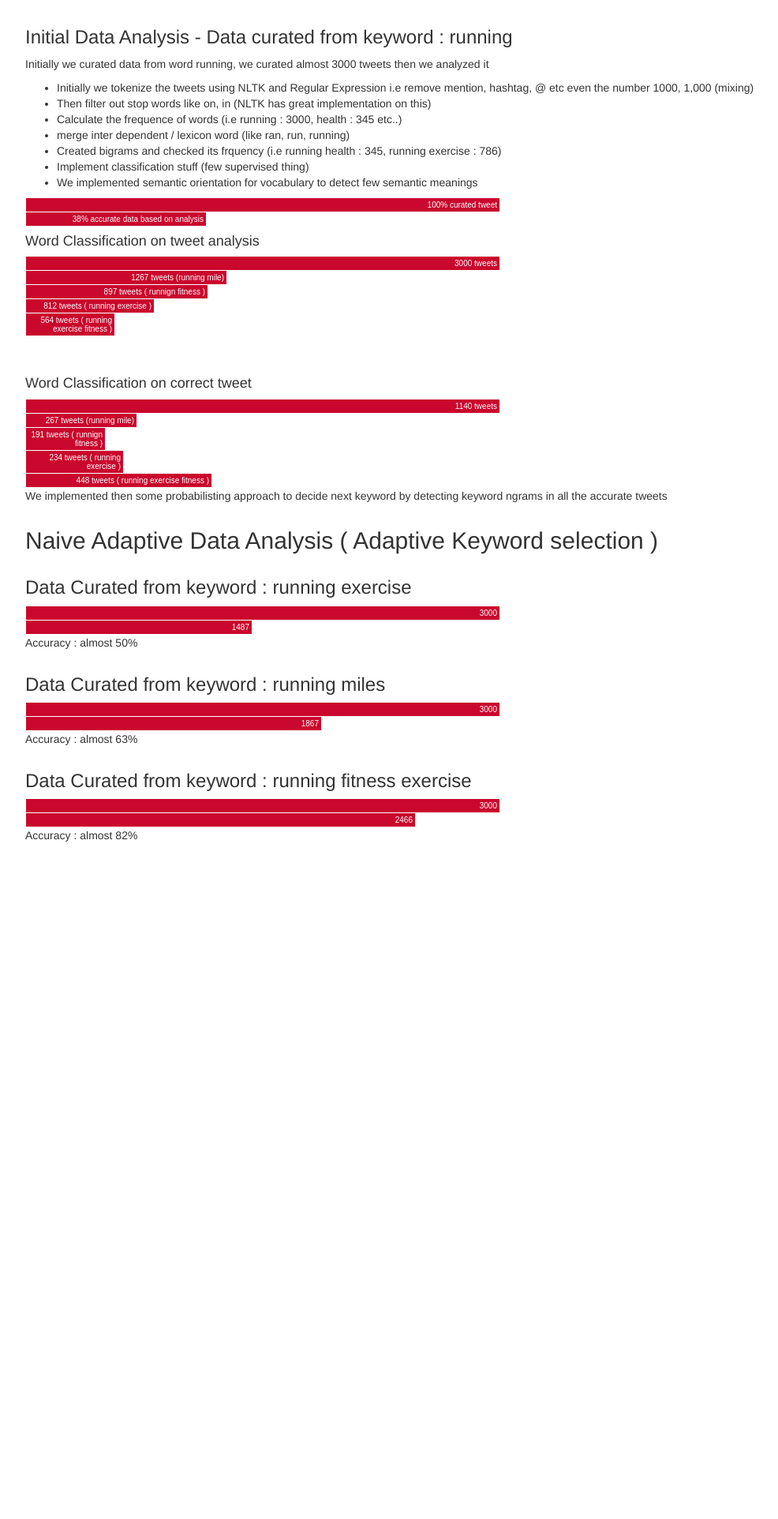
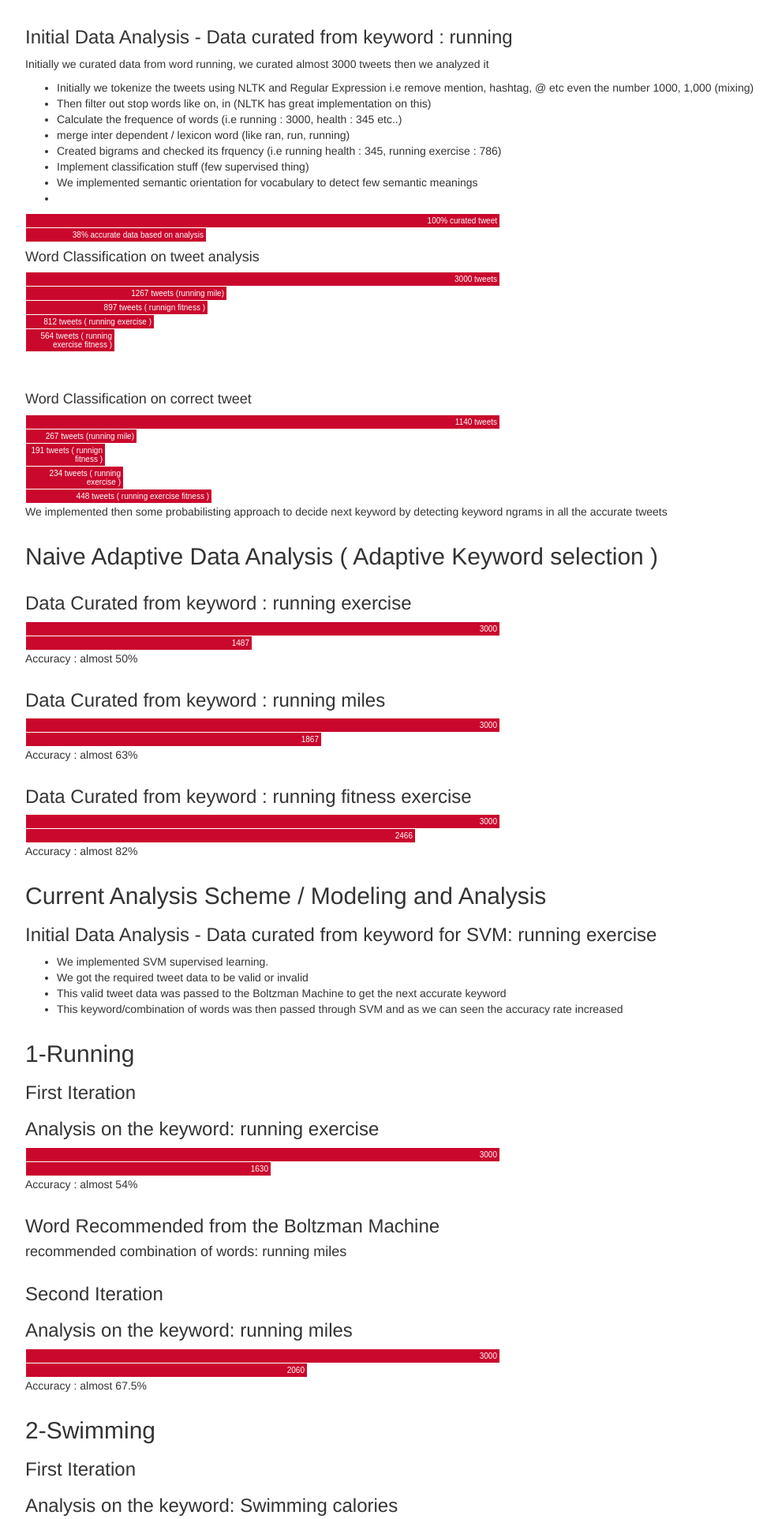
Before and after one commit to rutgersse/twitter-backend, a Django app: page / in a window 1280 px wide. Shown: the part 321-2245 px from the top of the page at 79% size, without its empty margins (38-1024 px from the left). Before the commit the page ends 1387 px from the top, so only its background shows below. Run offline with Django 3.2, Linux system fonts and the light colour scheme; data that the repository does not hold is empty; some libraries are stand-ins or nearby versions.

Commit message:
modified

```diff
--- a/template/index.html
+++ b/template/index.html
@@ -33,6 +33,8 @@
 			<li>Created bigrams and checked its frquency (i.e running health : 345, running exercise : 786)</li>
 			<li>Implement classification stuff (few supervised thing)</li>
 			<li>We implemented semantic orientation for vocabulary to detect few semantic meanings</li>
+			<li> </li>
+
 		</ul>
 
 		<style>
@@ -139,6 +141,195 @@
 		</div>
 
 
+
 	</div>
+
+
+
+	<div class="container">
+		<h2>Current Analysis Scheme / Modeling and Analysis</h2>
+		<h3>Initial Data Analysis - Data curated from keyword for SVM: running exercise</h3>
+		<ul>
+			<li>We implemented SVM supervised learning.</li>
+			<li>We got the required tweet data to be valid or invalid</li>
+			<li>This valid tweet data was passed to the Boltzman Machine to get the next accurate keyword</li>
+			<li>This keyword/combination of words was then passed through SVM and as we can seen the accuracy rate increased</li>
+		</ul>
+	</div>
+
+	<div class="container">
+		<h2>1-Running</h2>
+		<h3>First Iteration</h3>
+
+		<h3>Analysis on the keyword: running exercise</h3>
+
+		<style>
+
+			.chart div {
+			  font: 10px sans-serif;
+			  background-color: #ca072d;
+			  text-align: right;
+			  padding: 3px;
+			  margin: 1px;
+			  color: white;
+			}
+		</style>
+		<div class="chart">
+		  	<div style="width: 600px;">3000</div>
+		  	<div style="width: 310px;">1630</div>
+
+		 </div>
+		 <p> Accuracy : almost 54% </p>
+
+		</div>
+
+		<div class="container">
+			<h3>Word Recommended from the Boltzman Machine</h3>
+			<h4>recommended combination of words: running miles</h4>
+
+		</div>
+
+		<div class="container">
+		<h3>Second Iteration</h3>
+		<h3>Analysis on the keyword: running miles</h3>
+
+		<style>
+
+			.chart div {
+			  font: 10px sans-serif;
+			  background-color: #ca072d;
+			  text-align: right;
+			  padding: 3px;
+			  margin: 1px;
+			  color: white;
+			}
+		</style>
+		<div class="chart">
+		  	<div style="width: 600px;">3000</div>
+		  	<div style="width: 356px;">2060</div>
+
+		 </div>
+		 <p> Accuracy : almost 67.5% </p>
+
+		</div>
+
+		<div class="container">
+		<h2>2-Swimming</h2>
+		<h3>First Iteration</h3>
+
+		<h3>Analysis on the keyword: Swimming calories</h3>
+
+		<style>
+
+			.chart div {
+			  font: 10px sans-serif;
+			  background-color: #ca072d;
+			  text-align: right;
+			  padding: 3px;
+			  margin: 1px;
+			  color: white;
+			}
+		</style>
+		<div class="chart">
+		  	<div style="width: 600px;">3000</div>
+		  	<div style="width: 290px;">1533</div>
+
+		 </div>
+		 <p> Accuracy : almost 50% </p>
+
+		</div>
+
+		<div class="container">
+			<h3>Word Recommended from the Boltzman Machine</h3>
+			<h4>recommended combination of words: swimming hour calories</h4>
+
+		</div>
+
+		<div class="container">
+		<h3>Second Iteration</h3>
+		<h3>Analysis on the keyword: swimming hour calories</h3>
+
+		<style>
+
+			.chart div {
+			  font: 10px sans-serif;
+			  background-color: #ca072d;
+			  text-align: right;
+			  padding: 3px;
+			  margin: 1px;
+			  color: white;
+			}
+		</style>
+		<div class="chart">
+		  	<div style="width: 600px;">3000</div>
+		  	<div style="width: 380px;">2300</div>
+
+		 </div>
+		 <p> Accuracy : almost 78% </p>
+
+		</div>
+
+		<div class="container">
+		<h2>3-Gym</h2>
+		<h3>First Iteration</h3>
+
+		<h3>Analysis on the keyword: Gym Workout</h3>
+
+		<style>
+
+			.chart div {
+			  font: 10px sans-serif;
+			  background-color: #ca072d;
+			  text-align: right;
+			  padding: 3px;
+			  margin: 1px;
+			  color: white;
+			}
+		</style>
+		<div class="chart">
+		  	<div style="width: 600px;">3000</div>
+		  	<div style="width: 200px;">990</div>
+
+		 </div>
+		 <p> Accuracy : almost 33% </p>
+
+		</div>
+
+		<div class="container">
+			<h3>Word Recommended from the Boltzman Machine</h3>
+			<h4>recommended combination of words: Gym Workout Hours</h4>
+
+		</div>
+
+		<div class="container">
+		<h3>Second Iteration</h3>
+		<h3>Analysis on the keyword: Gym Workout Hours</h3>
+
+		<style>
+
+			.chart div {
+			  font: 10px sans-serif;
+			  background-color: #ca072d;
+			  text-align: right;
+			  padding: 3px;
+			  margin: 1px;
+			  color: white;
+			}
+		</style>
+		<div class="chart">
+		  	<div style="width: 600px;">3000</div>
+		  	<div style="width: 375px;">2200</div>
+
+		 </div>
+		 <p> Accuracy : almost 75% </p>
+
+		</div>
+
+		<h3></h3>
+
+
+
+
+
 </body>
 </html>
```
